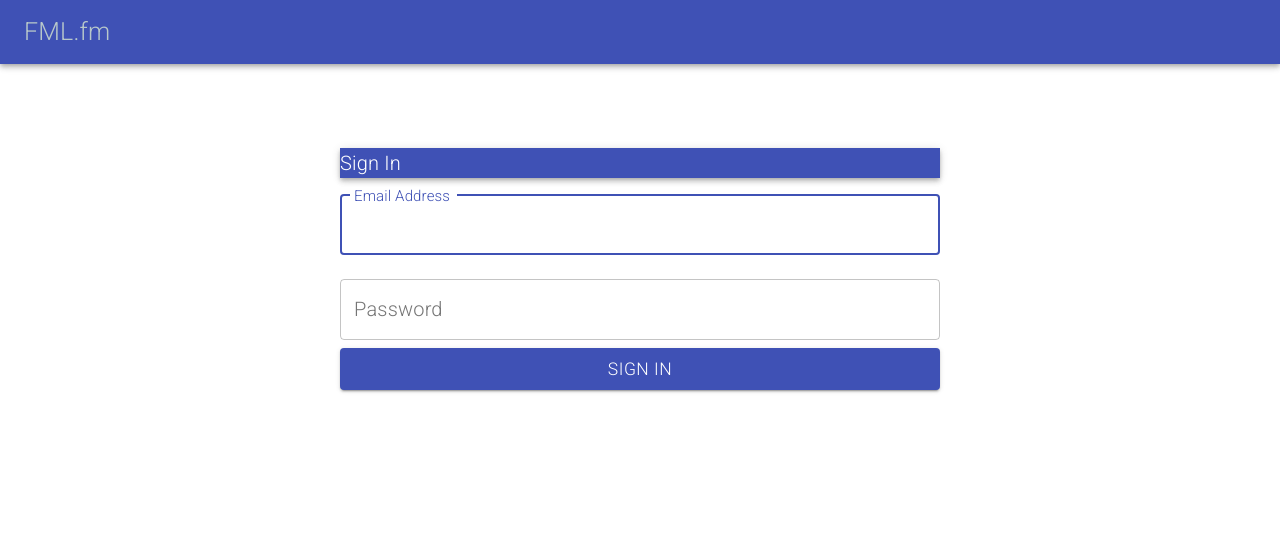
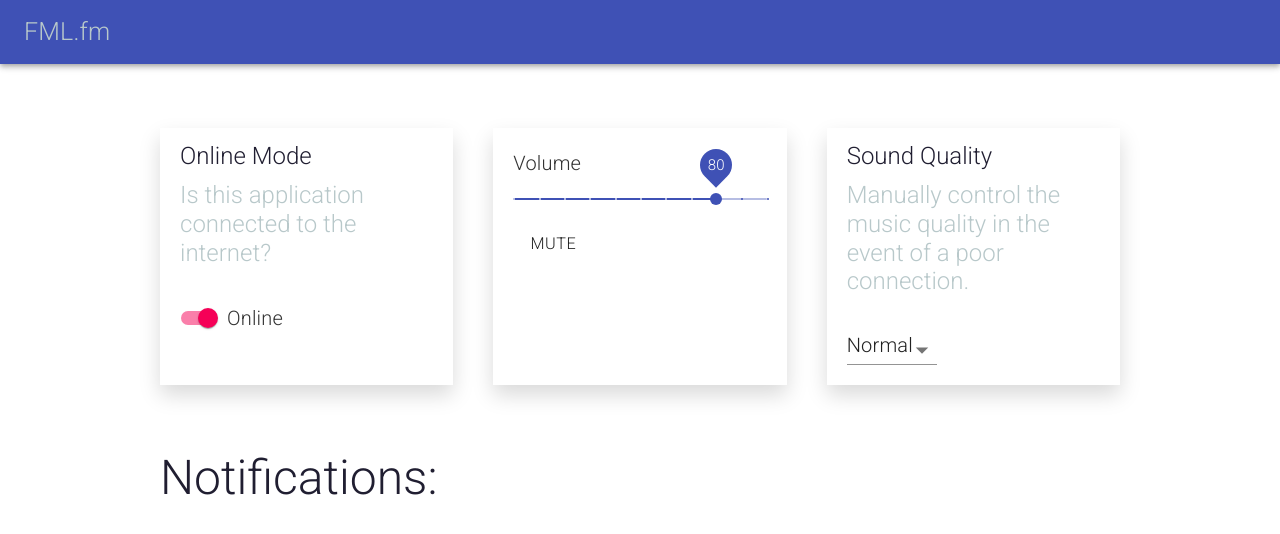
Before and after one commit to jaywiles/411_mymusicapp, a React (Create React App) app: page / in a window 1280 px wide. Shown: the top 534 px of the page. Built offline with nearby package versions, Linux system fonts and the light colour scheme.

Commit message:
Fixed notifications for VolumeSlider

```diff
--- a/src/App.js
+++ b/src/App.js
@@ -8,7 +8,7 @@ class App extends Component {
 	constructor(props) {
 		super(props);
 		this.state = {
-			loggedIn: false,
+			loggedIn: true,
 		}
 	}
 
--- a/src/components/Dashboard.js
+++ b/src/components/Dashboard.js
@@ -1,8 +1,8 @@
 import React, {Component} from 'react';
 import OnlineSwitch from './OnlineSwitch';
-// import VolumeSlider from './VolumeSlider';
+import VolumeSlider from './VolumeSlider';
 import SoundQuality from './SoundQuality';
-import SliderCard from './SliderCard';
+// import SliderCard from './SliderCard';
 
 class Dashboard extends Component {
 
@@ -11,7 +11,7 @@ class Dashboard extends Component {
 		this.state = {
 			notifications: [],
 			online: true,
-			volume: 10,
+			volume: 80,
 			quality: 'normal',
 		};
 	}
@@ -42,23 +42,17 @@ class Dashboard extends Component {
 		this.toggleNotification( msg )
 	}
 
-	volumeSlider = () => {
-
-		// Slider stuff
-
-		// this.setState({ volume: this.state.volume })
+	volumeSlider = ( newValue ) => {
+		this.setState({ volume: newValue })
 
 		const msg = "Listening to music at a high volume could cause long-term hearing loss."
 
-		if ((this.state.volume > 80) && !this.state.notifications.includes(msg)) {
-			this.addNotification(msg)
+		if ( ( newValue > 80) && !this.state.notifications.includes( msg ) ) {
+			this.addNotification( msg )
 		}
-		if ((this.state.volume <= 80) && this.state.notifications.includes(msg)) {
-			this.removeNotification(msg)
+		if ( ( newValue <= 80) && this.state.notifications.includes( msg ) ) {
+			this.removeNotification( msg )
 		}
-
-		// this.toggleNotification(msg)
-
 	}
 
 	soundQuality = ( event ) => {
@@ -80,21 +74,21 @@ class Dashboard extends Component {
 
 				<div className="dashboard-control-row">
 
-					<div class="dashboard-control-col">
+					<div className="dashboard-control-col">
 						<OnlineSwitch
 							onlineState={this.state.online}
 							onlineFunc={this.toggleOnline}>
 						</OnlineSwitch>
 					</div>
 
-					<div class="dashboard-control-col">
-						<SliderCard
+					<div className="dashboard-control-col">
+						<VolumeSlider
 							volumeState={this.state.volume}
-							volumeFunc={this.SliderCard}>
-						</SliderCard>
+							volumeFunc={this.volumeSlider}>
+						</VolumeSlider>
 					</div>
 
-					<div class="dashboard-control-col">
+					<div className="dashboard-control-col">
 						<SoundQuality
 							qualityState={this.state.quality}
 							qualityFunc={this.soundQuality}>
--- a/src/components/SoundQuality.js
+++ b/src/components/SoundQuality.js
@@ -1,5 +1,6 @@
 import React from 'react';
-import { FormControl, InputLabel, MenuItem, Select, } from '@material-ui/core';
+import { FormControl, MenuItem, Select, } from '@material-ui/core';
+// import InputLabel from '@material-ui/core/InputLabel';
 
 const SoundQuality = props => (
 
--- a/src/components/VolumeSlider.js
+++ b/src/components/VolumeSlider.js
@@ -1,34 +1,49 @@
-import React from 'react';
-import { Grid, Typography, Slider, }  from '@material-ui/core/';
-// import { VolumeDown, VolumeUp, } from '@material-ui/icons/';
+import React, {Component} from 'react';
+import { CardActions, Button, Typography, Slider } from '@material-ui/core/';
 
-const VolumeSlider = props => {
+export default class VolumeSlider extends Component {
+	constructor(props) {
+		super(props);
+		this.state = {
+			volume: this.props.volumeState,
+			mute: false,
+			previousVolume: this.props.volumeState,
+		}
+	}
 
-	const [value, setValue] = React.useState(30);
-
-	const handleChange = (event, newValue) => {
-		setValue(newValue);
+	muteVolume = ( event, value ) => {
+		let newMute = !this.state.mute
+		this.setState({
+			mute: newMute,
+			previousVolume: this.state.volume,
+			volume: ( newMute ? 0 : this.state.previousVolume )
+		})
 	};
 
-	return (
+	handleChange = ( event, value ) => {
+		this.setState({volume: value})
+		this.props.volumeFunc( value )
+	}
+
+	render() { return (
 		<div className="volume-slider">
-			<Typography id="continuous-slider" gutterBottom>
-				Volume: {props.volumeState}
+			<Typography id="discrete-slider" gutterBottom>
+				Volume
 			</Typography>
-			<Grid container spacing={2}>
-				<Grid item>
-					{/* <VolumeDown /> */}
-				</Grid>
-				<Grid item xs>
-					<Slider value={value} onChange={handleChange} aria-labelledby="continuous-slider" />
-				</Grid>
-				<Grid item>
-					{/* <VolumeUp /> */}
-				</Grid>
-			</Grid>
-			<Slider disabled defaultValue={30} aria-labelledby="continuous-slider" />
+			<Slider
+				defaultValue={this.state.volume}
+				aria-labelledby="discrete-slider"
+				valueLabelDisplay="on"
+				step={10}
+				marks
+				min={0}
+				max={100}
+				value={this.state.volume}
+				onChange={this.handleChange}
+			/>
+			<CardActions>
+				<Button size="small" onClick={()=>this.muteVolume()}>{this.state.mute ? "Unmute" : "Mute"}</Button>
+			</CardActions>
 		</div>
-	)
+	)}
 }
-
-export default VolumeSlider;
```
